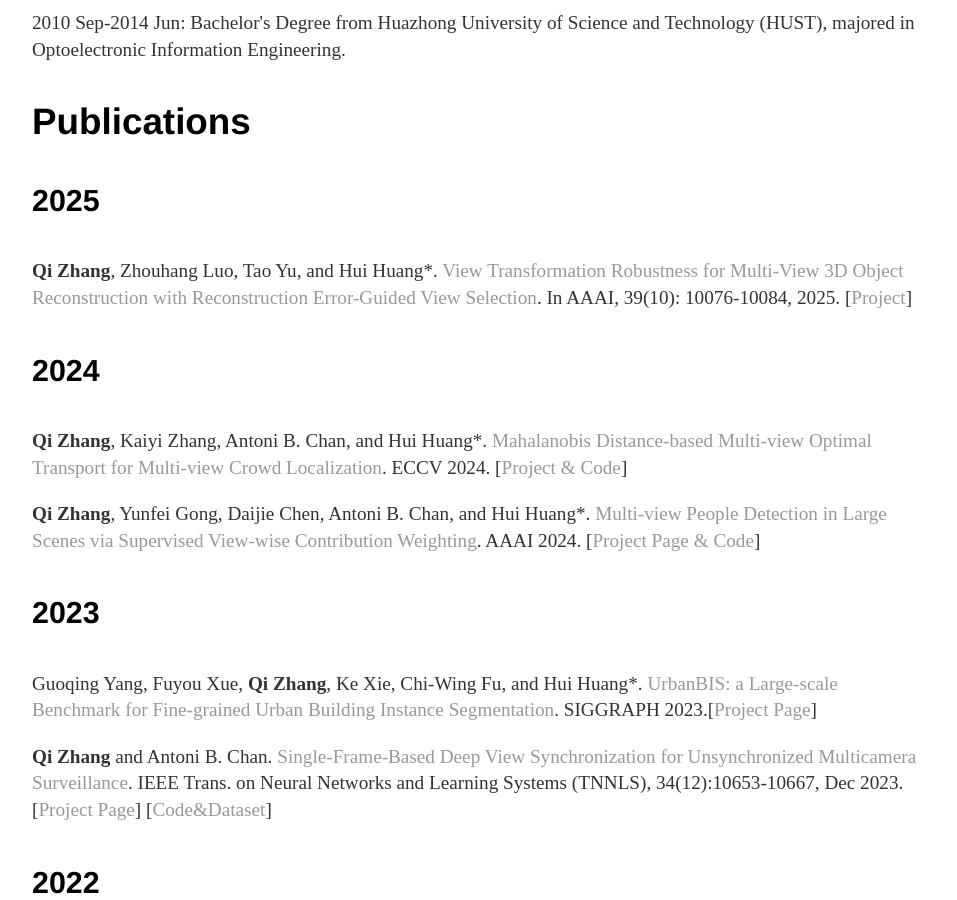
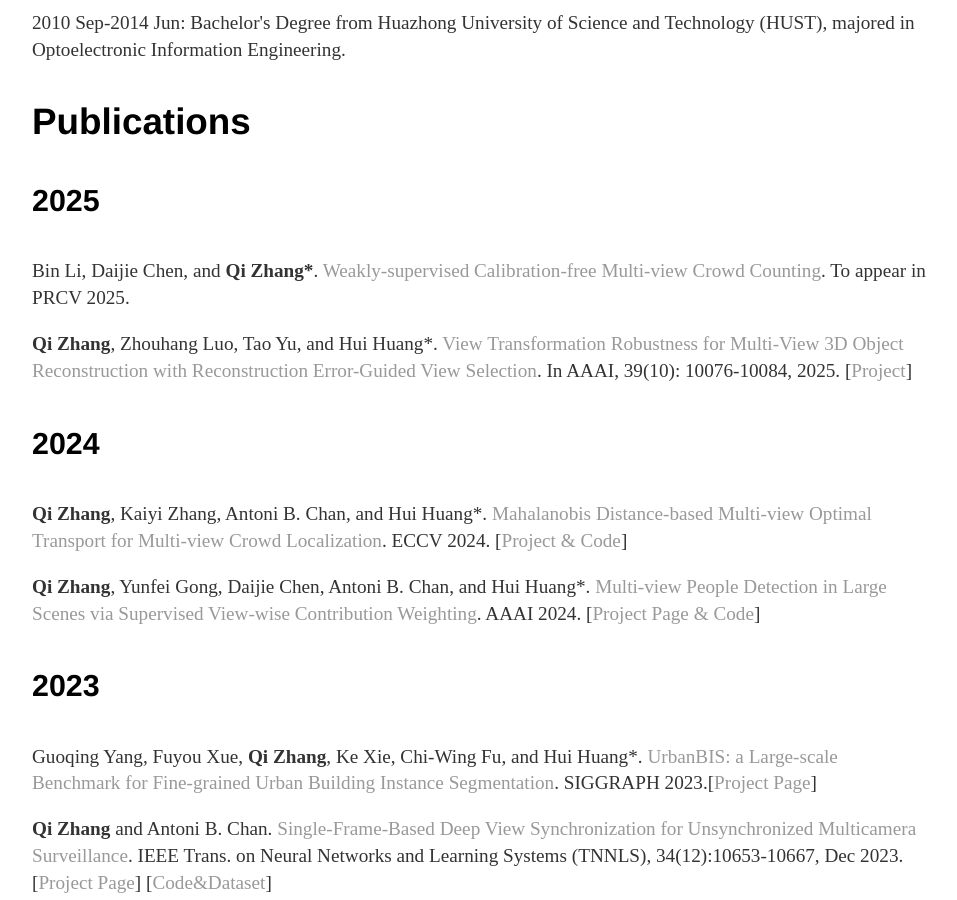
Before and after one commit to zqyq/zqyq.github.io, a Jekyll site: the page built from about/index.html, in a window 1280 px wide and 900 px high, scrolled down 660 px. Shown: the whole window, without its empty margins (160-1117 px from the left). Built offline with Jekyll 4.4.1, drawn with Linux system fonts in a browser that asks for light colours.

Commit message:
Update index.html

```diff
--- a/about/index.html
+++ b/about/index.html
@@ -35,6 +35,7 @@
 		<h3>Publications</h3>
 
 		<h4>2025</h4>
+		<p> Bin Li, Daijie Chen, and <strong>Qi Zhang*</strong>. <a href=''>Weakly-supervised Calibration-free Multi-view Crowd Counting</a>. To appear in PRCV 2025. </p>
 		<p> <strong>Qi Zhang</strong>, Zhouhang Luo, Tao Yu, and Hui Huang*. <a href='https://arxiv.org/abs/2412.11428'>View Transformation Robustness for Multi-View 3D Object Reconstruction with Reconstruction Error-Guided View Selection</a>.
 			In AAAI, 39(10): 10076-10084, 2025. [<a href="https://vcc.tech/research/2025/VTR">Project</a>]</p>
 
```
